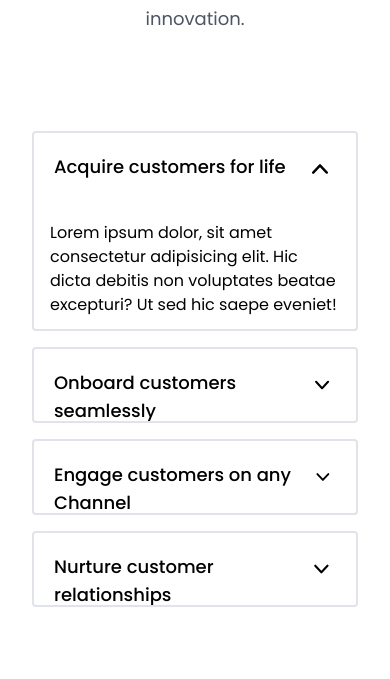
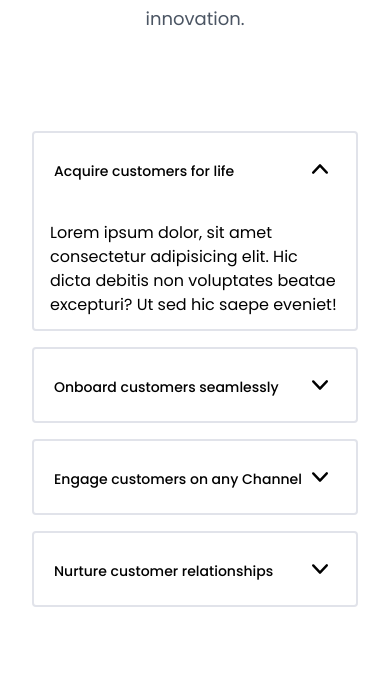
Before and after one commit to pedro-novo/web-demo-application, a React (Vite) app: page / in a window 390 px wide. Shown: the part 1365-2044 px from the top of the page. Built offline with nearby package versions, Linux system fonts and the light colour scheme.

Commit message:
fix accordion on mobile

```diff
--- a/src/modules/common/components/accordion/accordion.tsx
+++ b/src/modules/common/components/accordion/accordion.tsx
@@ -29,10 +29,10 @@ const Button = ({ children, isOpen, ...props }: ButtonProps) => {
   return (
     <button
       type='button'
-      className='w-full flex items-start justify-between p-5 font-medium text-left text-black text-lg '
+      className='w-full flex items-start justify-between p-5 font-medium text-left text-black text-sm md:text-lg'
       {...props}
     >
-      <span>{children}</span>
+      <span className='mt-2 md:mt-0'>{children}</span>
       {isOpen ? <ChevronUpIcon className='w-8 h-8' /> : <ChevronDownIcon className='w-8 h-8' />}
     </button>
   );
```
